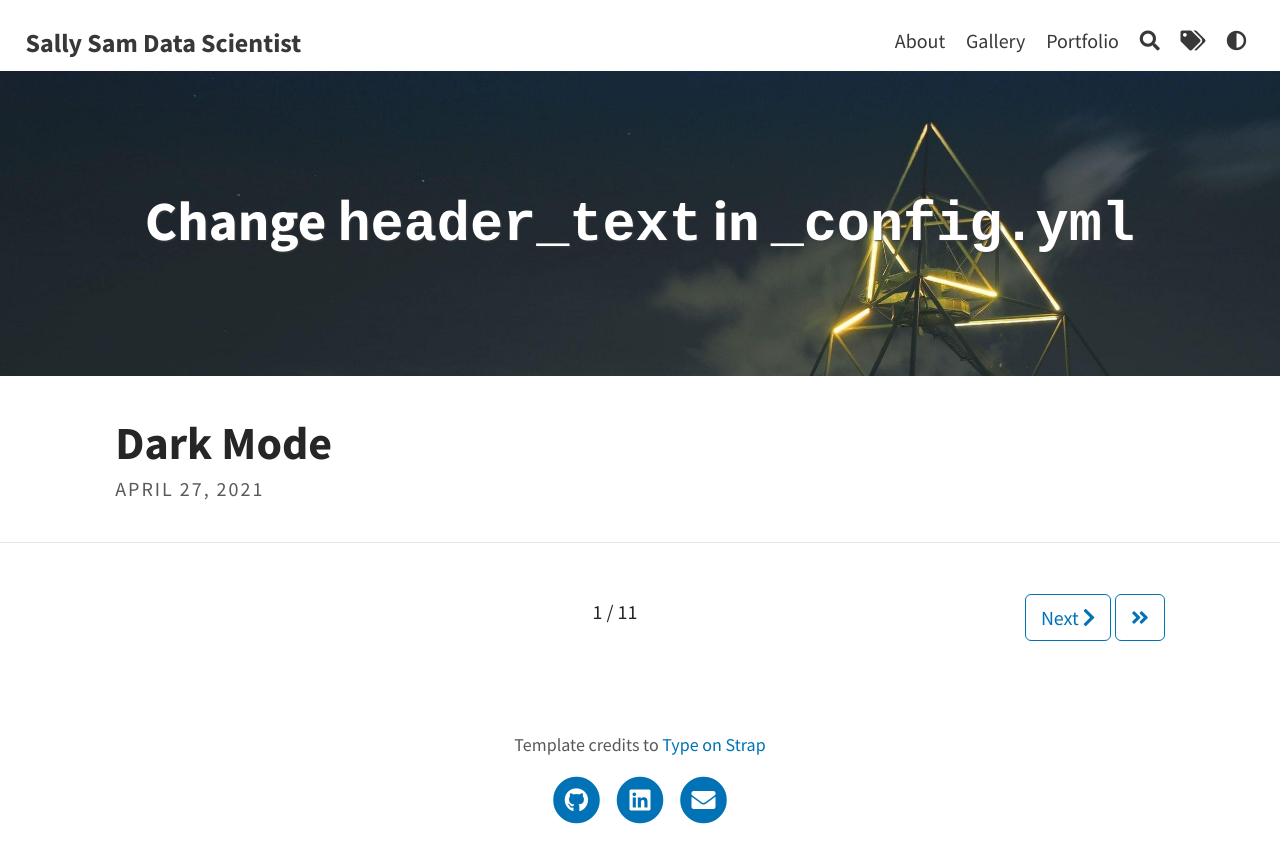
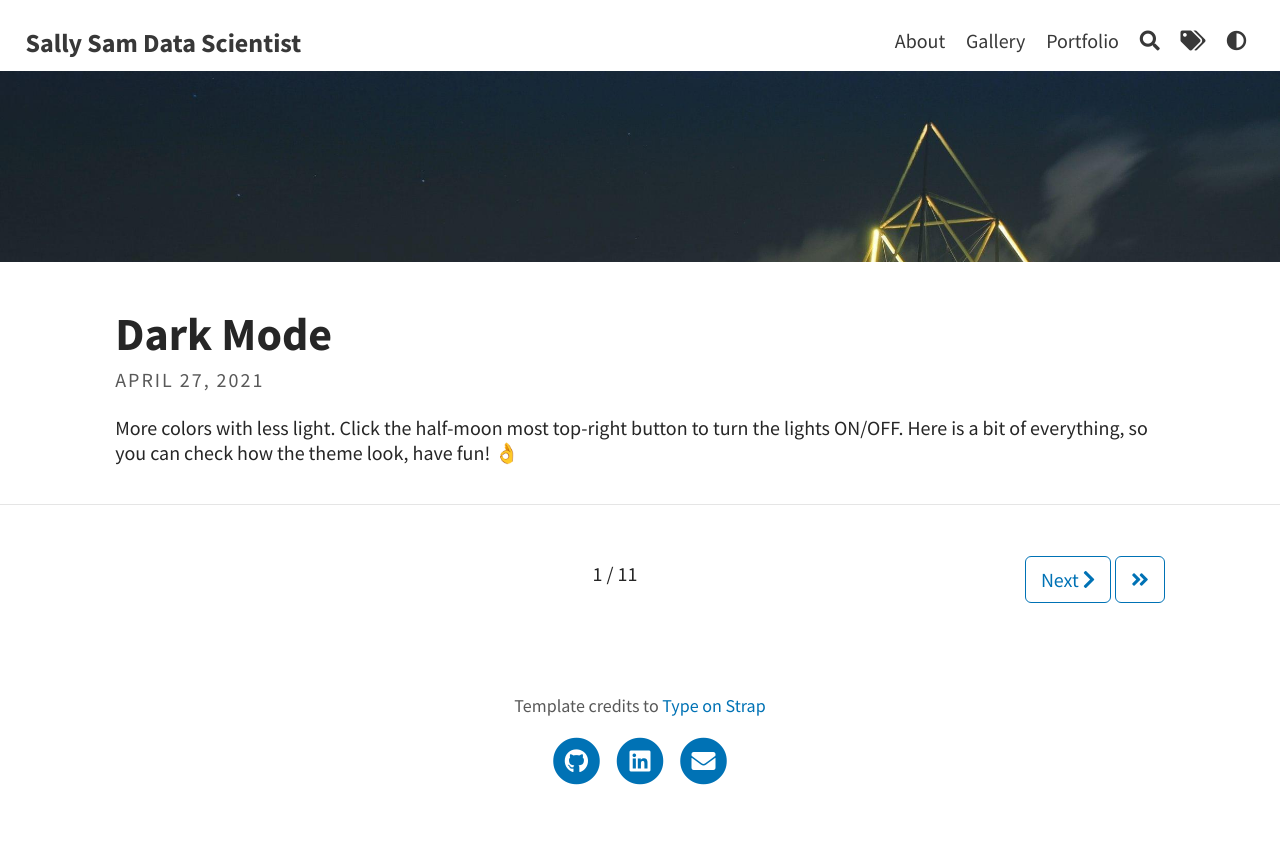
Before and after one commit to s-sam/s-sam.github.io, a Jekyll site: the page built from index.html, in a window 1280 px wide. Shown: the top 863 px of the page. Built offline with Jekyll 4.4.1, drawn with Linux system fonts in a browser that asks for light colours; the list of posts is cut into pages by our own code; part of the change alters nothing that is shown.

Commit message:
Update _config.yml

```diff
--- a/_config.yml
+++ b/_config.yml
@@ -9,14 +9,14 @@ avatar:                          # Empty for no avatar in navbar
 favicon: assets/favicon.ico                             # Icon displayed in the tab
 
 # Header and footer text
-header_text: ""  # Change Blog header text
+header_text: " "  # Change Blog header text
 header_feature_image: assets/img/header/triangular.jpeg
 header_feature_image_responsive: true
 footer_text: >
   Template credits to <a href="https://github.com/sylhare/Type-on-Strap">Type on Strap</a>
 
 # Blog
-excerpt: false                                           # Or "truncate" (first 250 characters), "false" to disable
+excerpt: true                                           # Or "truncate" (first 250 characters), "false" to disable
 post_navigation: true
 color_image: /assets/img/lineart.png                    # A bit transparent for color posts.
 
```
